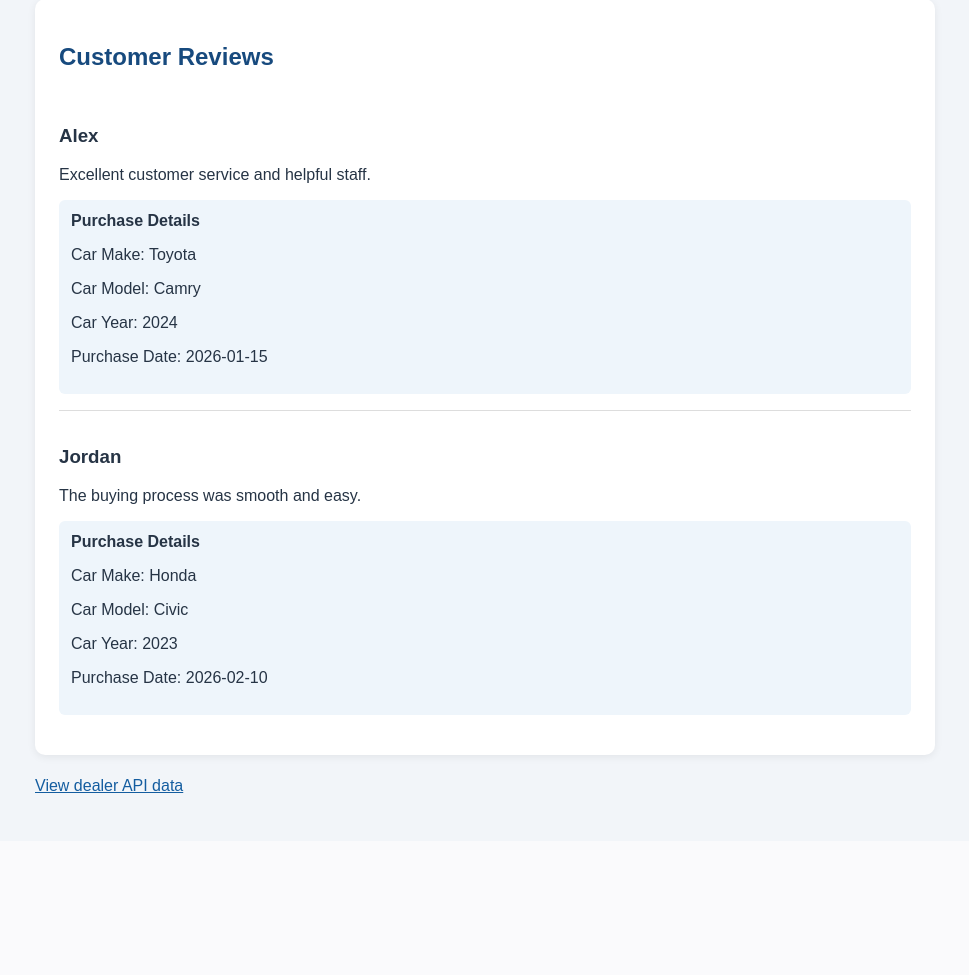
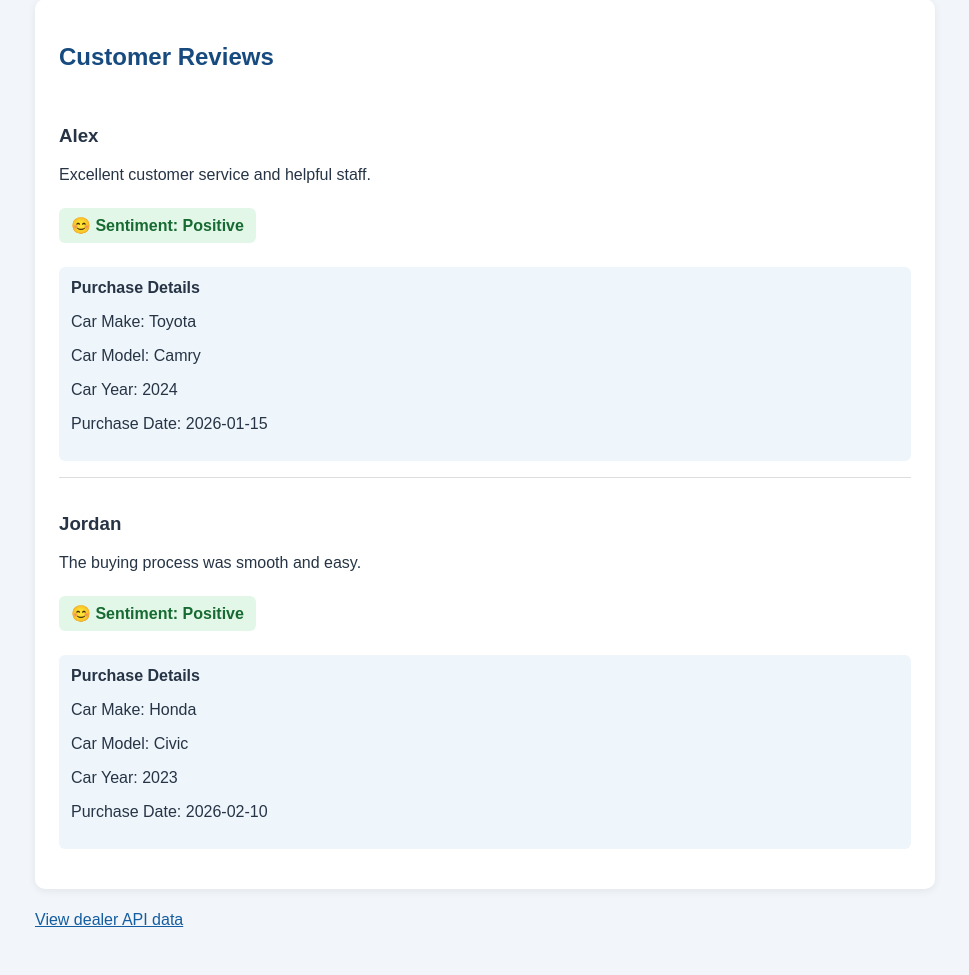
Before and after one commit to sakshi56121/cars-dealership-capstone, a Django app: page /dealer-detail/1/ in a window 1280 px wide. Shown: the part 349-1324 px from the top of the page, without its empty margins (155-1124 px from the left). Before the commit the page ends 1142 px from the top, so only its background shows below. Run offline with Django 5.2, Linux system fonts and the light colour scheme.

Commit message:
Add sentiment analysis to dealer reviews

```diff
--- a/accounts/dealers.py
+++ b/accounts/dealers.py
@@ -2,7 +2,10 @@
 from django.http import JsonResponse
 from django.shortcuts import render
 from django.views.decorators.http import require_GET
-from accounts.reviews import SAMPLE_REVIEWS
+
+from accounts.reviews import SAMPLE_REVIEWS, analyze_sentiment
+
+
 CITIES = [
     ("Houston", "Texas", "77001", 29.7604, -95.3698),
     ("Dallas", "Texas", "75201", 32.7767, -96.7970),
@@ -19,7 +22,9 @@ CITIES = [
 SAMPLE_DEALERS = []
 
 for dealer_id in range(1, 51):
-    city, state, zip_code, lat, long = CITIES[(dealer_id - 1) % len(CITIES)]
+    city, state, zip_code, lat, longitude = CITIES[
+        (dealer_id - 1) % len(CITIES)
+    ]
 
     SAMPLE_DEALERS.append({
         "id": dealer_id,
@@ -31,7 +36,7 @@ for dealer_id in range(1, 51):
         "zip": zip_code,
         "phone": f"555-{dealer_id:04d}",
         "lat": lat,
-        "long": long,
+        "long": longitude,
     })
 
 
@@ -53,7 +58,10 @@ def get_dealer_by_id(request, dealer_id):
     )
 
     if dealer is None:
-        return JsonResponse({"error": "Dealer not found."}, status=404)
+        return JsonResponse(
+            {"error": "Dealer not found."},
+            status=404,
+        )
 
     return JsonResponse(dealer, status=200)
 
@@ -83,9 +91,19 @@ def dealer_detail_page(request, dealer_id):
     )
 
     if dealer is None:
-        return JsonResponse({"error": "Dealer not found."}, status=404)
+        return JsonResponse(
+            {"error": "Dealer not found."},
+            status=404,
+        )
 
-    reviews = SAMPLE_REVIEWS.get(dealer_id, [])
+    reviews = []
+
+    for item in SAMPLE_REVIEWS.get(dealer_id, []):
+        review = item.copy()
+        sentiment = analyze_sentiment(review.get("review", ""))
+        review["sentiment"] = sentiment["label"]
+        review["sentiment_icon"] = sentiment["icon"]
+        reviews.append(review)
 
     return render(
         request,
--- a/accounts/reviews.py
+++ b/accounts/reviews.py
@@ -1,7 +1,33 @@
-
 from django.shortcuts import render, redirect
 from django.views.decorators.http import require_http_methods, require_GET
 from django.http import JsonResponse
+
+
+def analyze_sentiment(review_text):
+    """Classify review text using simple keyword matching."""
+    text = review_text.lower()
+
+    positive_words = {
+        "great", "excellent", "good", "helpful", "friendly",
+        "smooth", "easy", "love", "happy", "wonderful",
+    }
+    negative_words = {
+        "bad", "poor", "terrible", "awful", "worst",
+        "rude", "slow", "disappointed", "unhelpful",
+    }
+
+    words = set(
+        text.replace(".", " ").replace(",", " ").split()
+    )
+    positive = len(words & positive_words)
+    negative = len(words & negative_words)
+
+    if positive > negative:
+        return {"label": "Positive", "icon": "😊"}
+    if negative > positive:
+        return {"label": "Negative", "icon": "☹️"}
+    return {"label": "Neutral", "icon": "😐"}
+
 
 SAMPLE_REVIEWS = {
     1: [
--- a/accounts/templates/accounts/dealer_detail.html
+++ b/accounts/templates/accounts/dealer_detail.html
@@ -1,10 +1,10 @@
-
 <!DOCTYPE html>
 <html lang="en">
 <head>
     <meta charset="UTF-8">
     <meta name="viewport" content="width=device-width, initial-scale=1">
     <title>{{ dealer.full_name }} - Dealer Details</title>
+
     <style>
         body {
             font-family: Arial, sans-serif;
@@ -13,10 +13,12 @@
             padding: 30px;
             color: #263445;
         }
+
         .container {
             max-width: 900px;
             margin: auto;
         }
+
         .card {
             background: white;
             padding: 24px;
@@ -24,31 +26,89 @@
             border-radius: 10px;
             box-shadow: 0 2px 9px #00000012;
         }
-        h1, h2 { color: #174a7e; }
-        .detail { margin: 10px 0; }
+
+        h1, h2 {
+            color: #174a7e;
+        }
+
+        .detail {
+            margin: 10px 0;
+        }
+
         .review {
             border-top: 1px solid #ddd;
             padding: 16px 0;
         }
-        .review:first-of-type { border-top: none; }
+
+        .review:first-of-type {
+            border-top: none;
+        }
+
         .purchase {
             background: #eef5fb;
             padding: 12px;
             border-radius: 6px;
+            margin-top: 12px;
         }
-        a { color: #145da0; }
+
+        .sentiment {
+            display: inline-block;
+            padding: 8px 12px;
+            border-radius: 6px;
+            font-weight: bold;
+            margin: 8px 0 12px;
+        }
+
+        .positive {
+            background: #e3f7e8;
+            color: #176b32;
+        }
+
+        .neutral {
+            background: #fff4d6;
+            color: #805b00;
+        }
+
+        .negative {
+            background: #fde8e7;
+            color: #a12622;
+        }
+
+        a {
+            color: #145da0;
+        }
     </style>
 </head>
+
 <body>
 <div class="container">
+
     <div class="card">
         <h1>{{ dealer.full_name }}</h1>
-        <p class="detail"><strong>Dealer ID:</strong> {{ dealer.id }}</p>
-        <p class="detail"><strong>Address:</strong> {{ dealer.address }}</p>
-        <p class="detail"><strong>City:</strong> {{ dealer.city }}</p>
-        <p class="detail"><strong>State:</strong> {{ dealer.state }}</p>
-        <p class="detail"><strong>ZIP Code:</strong> {{ dealer.zip }}</p>
-        <p class="detail"><strong>Phone:</strong> {{ dealer.phone }}</p>
+
+        <p class="detail">
+            <strong>Dealer ID:</strong> {{ dealer.id }}
+        </p>
+
+        <p class="detail">
+            <strong>Address:</strong> {{ dealer.address }}
+        </p>
+
+        <p class="detail">
+            <strong>City:</strong> {{ dealer.city }}
+        </p>
+
+        <p class="detail">
+            <strong>State:</strong> {{ dealer.state }}
+        </p>
+
+        <p class="detail">
+            <strong>ZIP Code:</strong> {{ dealer.zip }}
+        </p>
+
+        <p class="detail">
+            <strong>Phone:</strong> {{ dealer.phone }}
+        </p>
     </div>
 
     <div class="card">
@@ -56,24 +116,60 @@
 
         {% for review in reviews %}
             <div class="review">
+
                 <h3>{{ review.name }}</h3>
+
                 <p>{{ review.review }}</p>
+
+                {% if review.sentiment == "Positive" %}
+                    <div class="sentiment positive">
+                        😊 Sentiment: Positive
+                    </div>
+                {% elif review.sentiment == "Negative" %}
+                    <div class="sentiment negative">
+                        ☹️ Sentiment: Negative
+                    </div>
+                {% else %}
+                    <div class="sentiment neutral">
+                        😐 Sentiment: Neutral
+                    </div>
+                {% endif %}
+
                 {% if review.purchase %}
                     <div class="purchase">
                         <strong>Purchase Details</strong>
-                        <p>Car Make: {{ review.purchase.car_make }}</p>
-                        <p>Car Model: {{ review.purchase.car_model }}</p>
-                        <p>Car Year: {{ review.purchase.car_year }}</p>
-                        <p>Purchase Date: {{ review.purchase.purchase_date }}</p>
+
+                        <p>
+                            Car Make: {{ review.purchase.car_make }}
+                        </p>
+
+                        <p>
+                            Car Model: {{ review.purchase.car_model }}
+                        </p>
+
+                        <p>
+                            Car Year: {{ review.purchase.car_year }}
+                        </p>
+
+                        <p>
+                            Purchase Date:
+                            {{ review.purchase.purchase_date }}
+                        </p>
                     </div>
                 {% endif %}
+
             </div>
         {% empty %}
             <p>No reviews are available for this dealer.</p>
         {% endfor %}
     </div>
 
-    <p><a href="/fetchDealer/{{ dealer.id }}">View dealer API data</a></p>
+    <p>
+        <a href="/fetchDealer/{{ dealer.id }}">
+            View dealer API data
+        </a>
+    </p>
+
 </div>
 </body>
 </html>
```
